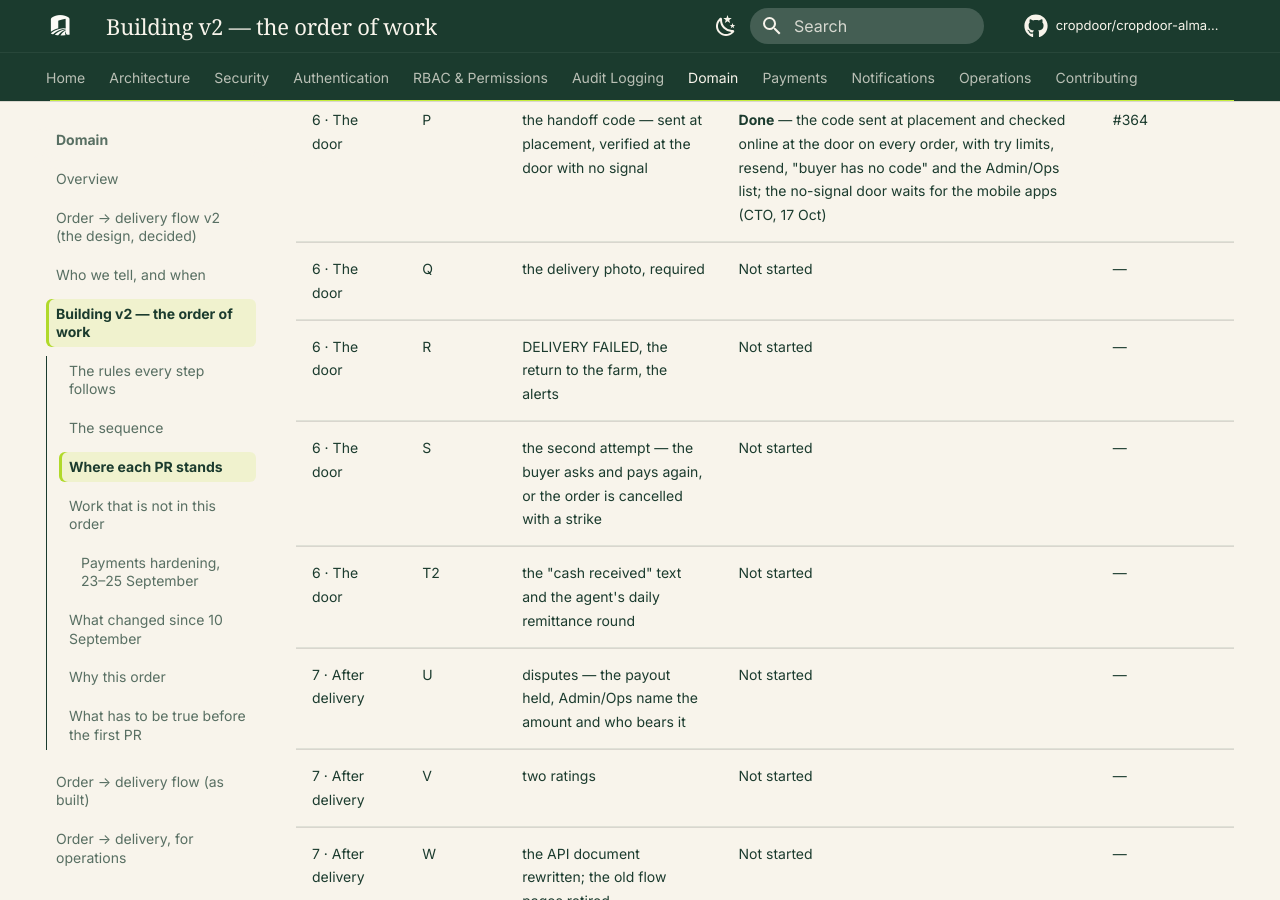
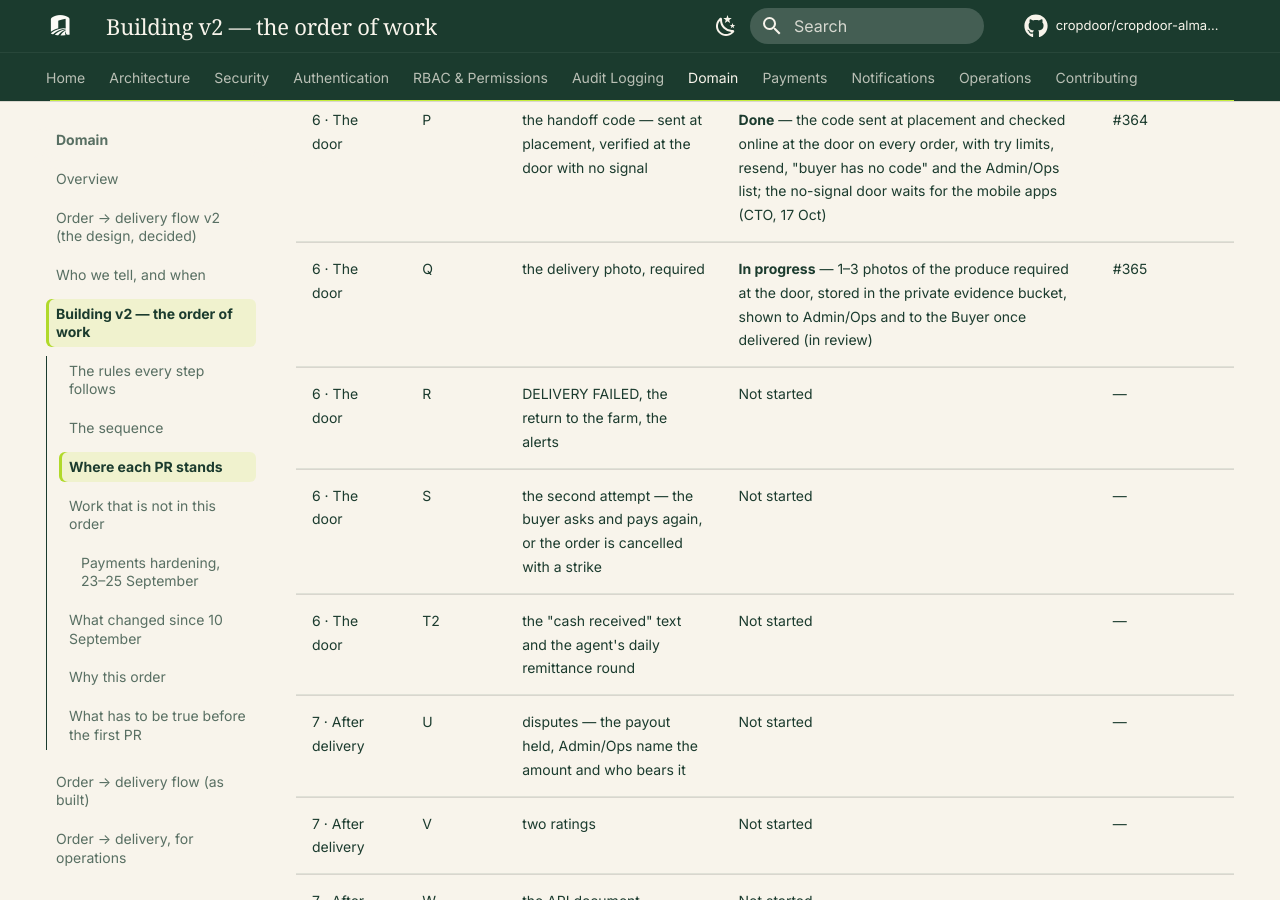
Before and after one commit to cropdoor/cropdoor-almanac, an MkDocs documentation site: the page built from docs/domain/order-delivery-flow-v2-build-order.md, in a window 1280 px wide and 900 px high, scrolled down 8159 px. Built offline with MkDocs 1.6.1 and Material for MkDocs 9.7.7, drawn with Linux system fonts in a browser that asks for light colours; some web fonts are replaced; comment, search, counter and statistics services are not loaded.

Commit message:
build order: Q in review (#365)

```diff
--- a/docs/domain/order-delivery-flow-v2-build-order.md
+++ b/docs/domain/order-delivery-flow-v2-build-order.md
@@ -77,7 +77,7 @@ The one place that says what is finished. A PR is **Done** only once it is merge
 | 5 · The gate | N | COLLECTION FAILED — reasons, the check made void, retry through READY | **Done** — the delivery agent's COLLECTION FAILED, the farm strike, the crew released, the check made void and the retry through READY (N1); the messages to the buyer, the farm and the field agents (N2) | #361, #362 |
 | 5 · The gate | O | the farmer paid in full after HANDOFF, whatever follows | **Done** — paid as if delivered on a buyer- or platform-fault cancel with the crew and the produce past the farm: the penalty's share plus our top-up, cash orders from us, a lost chargeback taking back only the penalty's share | #363 |
 | 6 · The door | P | the handoff code — sent at placement, verified at the door with no signal | **Done** — the code sent at placement and checked online at the door on every order, with try limits, resend, "buyer has no code" and the Admin/Ops list; the no-signal door waits for the mobile apps (CTO, 17 Oct) | #364 |
-| 6 · The door | Q | the delivery photo, required | Not started | — |
+| 6 · The door | Q | the delivery photo, required | **In progress** — 1–3 photos of the produce required at the door, stored in the private evidence bucket, shown to Admin/Ops and to the Buyer once delivered (in review) | #365 |
 | 6 · The door | R | DELIVERY FAILED, the return to the farm, the alerts | Not started | — |
 | 6 · The door | S | the second attempt — the buyer asks and pays again, or the order is cancelled with a strike | Not started | — |
 | 6 · The door | T2 | the "cash received" text and the agent's daily remittance round | Not started | — |
```
